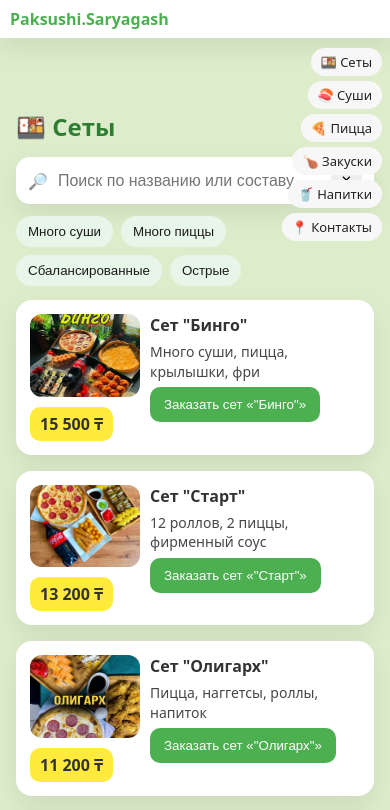
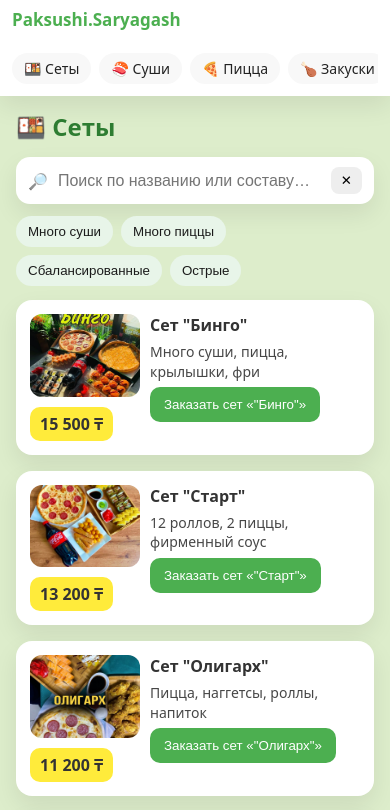
Before and after one commit to King-flowers/Paksushi-Saryagash-V1, a plain HTML site: page index.html in a window 390 px wide. Shown: the top 810 px of the page. Drawn offline with Linux system fonts and the light colour scheme.

Commit message:
update mobile navigation layout
Refactor topbar and tabs styles for better mobile adaptation.

```diff
--- a/style.css
+++ b/style.css
@@ -150,30 +150,43 @@ main{padding-top:82px;}
   .modal-grid{ grid-template-columns: 1fr; }
 }
 /* 🔹 Мобильная адаптация верхних кнопок (компактный вид) */
-@media (max-width: 600px) {
+/* 🔹 Компактная горизонтальная навигация под логотипом */
+@media (max-width: 768px) {
   .topbar {
-    flex-direction: row;
+    flex-direction: column;
     align-items: flex-start;
-    padding: 8px 10px;
-    gap: 6px;
+    padding: 8px 12px;
   }
 
   .brand {
-    font-size: 16px;
+    font-size: 17px;
+    margin-bottom: 6px;
   }
 
   .tabs {
-    flex-direction: column;
-    align-items: flex-end;
-    gap: 5px;
-    position: absolute;
-    right: 8px;
-    top: 48px;
+    display: flex;
+    flex-wrap: nowrap;
+    overflow-x: auto;
+    gap: 8px;
+    width: 100%;
+    padding-bottom: 4px;
+    scrollbar-width: none; /* скрыть скролл */
+  }
+
+  .tabs::-webkit-scrollbar {
+    display: none;
   }
 
   .tabs a {
-    font-size: 13px;
-    padding: 5px 10px;
-    border-radius: 20px;
+    flex: 0 0 auto;
+    font-size: 14px;
+    padding: 6px 12px;
+    border-radius: 999px;
+    white-space: nowrap;
+    background: #f8f8f8;
+  }
+
+  .tabs a:hover {
+    background: #eee;
   }
 }
```
